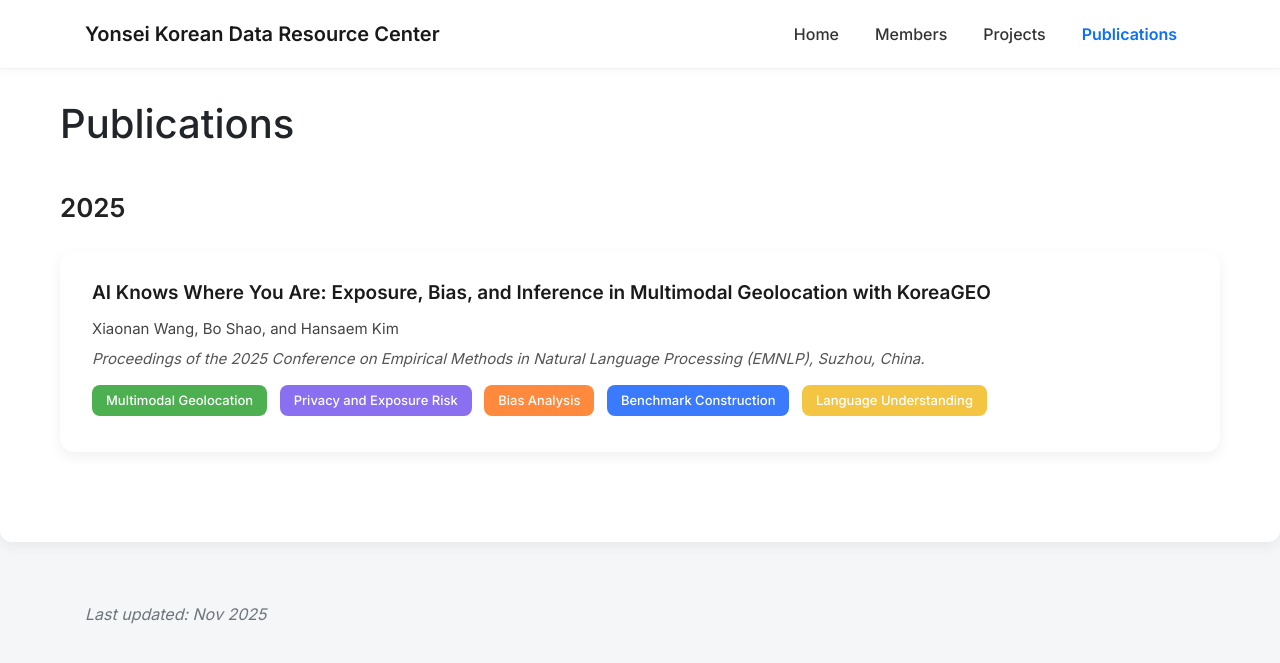
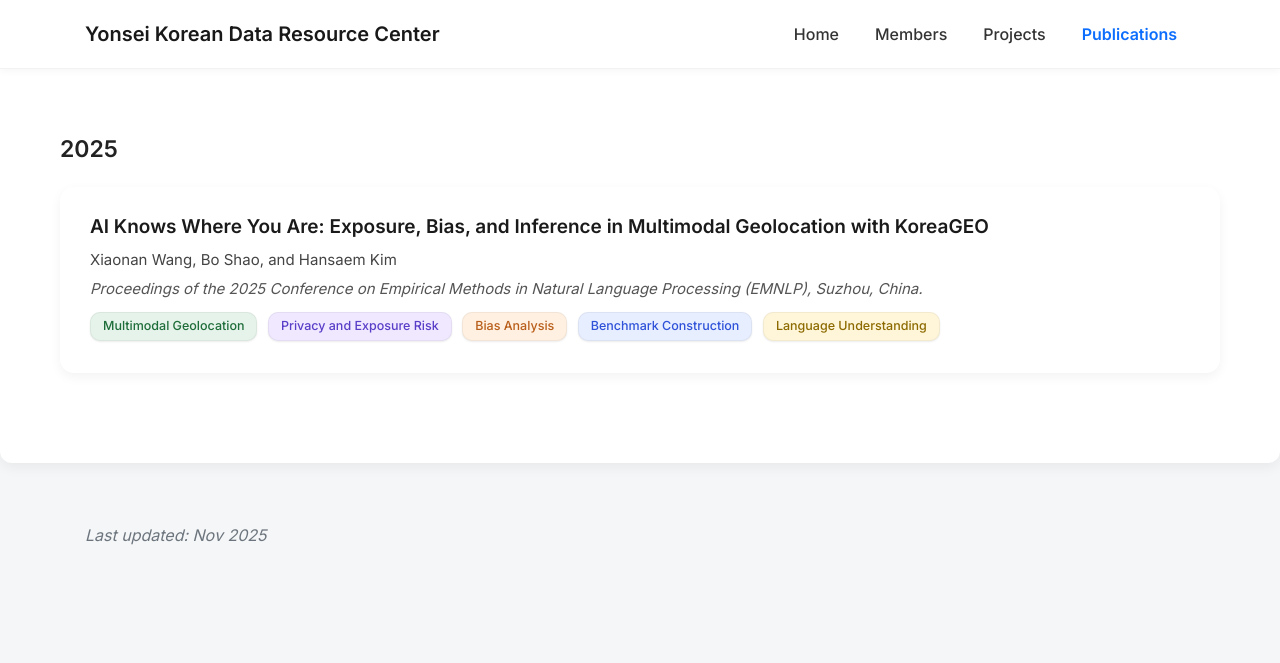
Before and after one commit to wangxiaonan-git/kdarc-lab, a Jekyll site: the page built from publications.html, in a window 1280 px wide. Shown: the top 663 px of the page. Built offline with Jekyll 4.4.1, drawn with Linux system fonts in a browser that asks for light colours.

Commit message:
Update publications.html

```diff
--- a/publications.html
+++ b/publications.html
@@ -1,15 +1,21 @@
 ---
 layout: default
+title: Publications
 ---
 
 <style>
 
-/* ============ KDARC Premium Minimal ============ */
+/* ============ Remove the main H1 ============ */
+h1 {
+  display: none !important;
+}
+
+/* ============ General Layout ============ */
 
 .pub-year-title {
-  font-size: 26px;
+  font-size: 23px;
   font-weight: 700;
-  margin: 40px 0 24px;
+  margin: 32px 0 20px;
   font-family: "Inter", sans-serif;
   color: #222;
 }
@@ -17,21 +23,21 @@
 .pub-card {
   background: white;
   border-radius: 14px;
-  padding: 28px 32px;
+  padding: 26px 30px;
   margin-bottom: 30px;
-  box-shadow: 0 5px 14px rgba(0,0,0,0.06);
+  box-shadow: 0 4px 12px rgba(0,0,0,0.05);
   transition: all 0.28s ease;
 }
 
 .pub-card:hover {
-  transform: translateY(-4px);
-  box-shadow: 0 12px 28px rgba(0,0,0,0.10);
+  transform: translateY(-3px);
+  box-shadow: 0 12px 24px rgba(0,0,0,0.10);
 }
 
 .pub-title {
   font-size: 19px;
   font-weight: 600;
-  margin-bottom: 10px;
+  margin-bottom: 8px;
   line-height: 1.5;
   color: #1a1a1a;
 }
@@ -39,42 +45,45 @@
 .pub-authors {
   font-size: 15px;
   color: #444;
-  margin-bottom: 8px;
+  margin-bottom: 6px;
 }
 
 .pub-venue {
   font-size: 15px;
   color: #555;
   font-style: italic;
-  margin-bottom: 14px;
+  margin-bottom: 12px;
 }
 
-/* ============ MULTI-COLOR TAGS ============ */
+
+/* ============ NEXT-GEN TAG DESIGN ============ */
+/* 极轻的圆角 pill，低饱和度、柔和阴影、精致字体 */
 
 .pub-tags { margin-top: 10px; }
 
 .pub-tag {
   display: inline-block;
-  padding: 6px 14px;
-  font-size: 13px;
+  padding: 4px 12px;
+  font-size: 12.5px;
   font-weight: 500;
-  border-radius: 8px;
-  margin-right: 8px;
-  margin-bottom: 8px;
-  color: white;
+  border-radius: 10px;
+  margin-right: 6px;
+  margin-bottom: 6px;
+  color: #222;
+  background: #f7f7f7;
+  border: 1px solid rgba(0,0,0,0.05);
+  box-shadow: 0 1px 2px rgba(0,0,0,0.08);
 }
 
-/* 多色标签体系 — 专业实验室配色 */
-.tag-yellow { background: #F4C542; }     /* NLP / Language */
-.tag-bluegray { background: #6E7D8C; }   /* Education / Evaluation */
-.tag-green { background: #4CAF50; }      /* Multimodal */
-.tag-purple { background: #8A6FF0; }     /* Privacy / Safety */
-.tag-blue { background: #3A7AFE; }       /* Benchmark / Dataset */
-.tag-orange { background: #FF8A3D; }     /* Bias / Fairness */
+/* 高级浅色研究机构风格（模仿 FAIR、DeepMind、Stanford HAI） */
+.tag-green { background: #E5F3EA; color: #1F6D3A; }         /* Multimodal */
+.tag-purple { background: #EFE8FF; color: #5A3EC8; }       /* Privacy */
+.tag-orange { background: #FFF0E1; color: #B95E1A; }       /* Bias */
+.tag-blue { background: #E7EEFF; color: #2F52D9; }         /* Benchmark */
+.tag-yellow { background: #FFF6D9; color: #8C6A00; }       /* Language */
 
 </style>
 
-<h1>Publications</h1>
 
 <!-- =======================
          2025
@@ -92,11 +101,9 @@
   </div>
 
   <div class="pub-venue">
-    Proceedings of the 2025 Conference on Empirical Methods in Natural Language Processing (EMNLP),
-    Suzhou, China.
+    Proceedings of the 2025 Conference on Empirical Methods in Natural Language Processing (EMNLP), Suzhou, China.
   </div>
 
-  <!-- 多色 Keyword Tags（全称） -->
   <div class="pub-tags">
 
     <span class="pub-tag tag-green">Multimodal Geolocation</span>
```
